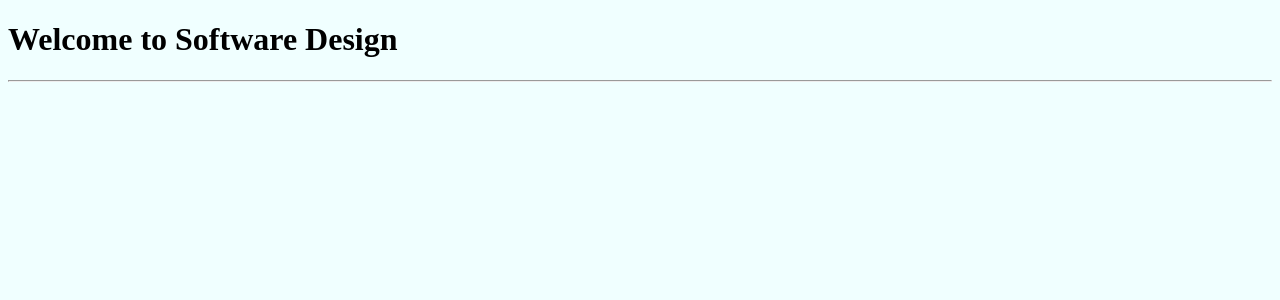
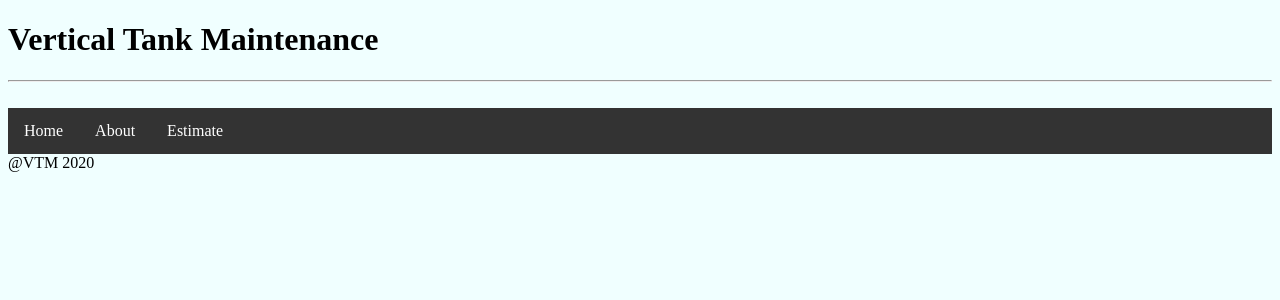
Before and after one commit to DylanHumble/vtm_site, a Flask app: template templates/base.html in a window 1280 px wide. Shown: the top 300 px of the page. Run offline with Flask 2, Linux system fonts and the light colour scheme; the template is opened without the code that fills it, so the values that code supplies are empty.

Commit message:
Added navigation bar to base.html

```diff
--- a/app.py
+++ b/app.py
@@ -7,9 +7,13 @@ app = Flask(__name__)
 def index():
     return render_template('index.html')
 
-@app.route('/mike')
+@app.route('/about')
 def mike():
-    return render_template('mike.html')
+    return render_template('about.html')
+
+@app.route('/estimate')
+def mike():
+    return render_template('estimate.html')
 
 if __name__ == '__main__':
     app.run(debug=True)
--- a/static/css/stylesheet.css
+++ b/static/css/stylesheet.css
@@ -1,3 +1,28 @@
 body{
     background-color: azure;
 }
+
+ul {
+    list-style-type: none;
+    margin: 0;
+    padding: 0;
+    overflow: hidden;
+    background-color: #333;
+  }
+
+  li {
+    float: left;
+  }
+
+  li a {
+    display: block;
+    color: white;
+    text-align: center;
+    padding: 14px 16px;
+    text-decoration: none;
+  }
+
+
+  li a:hover {
+    background-color: #111;
+  }
--- a/templates/base.html
+++ b/templates/base.html
@@ -3,19 +3,26 @@
 <head>
     <meta charset="UTF-8">
     <meta name="viewport" content="width=device-width, initial-scale=1.0">
-    <title>{% block title %} {% endblock%}</title>
+    <title>{% block title %} Vertical Tank Maintenance {% endblock%}</title>
     <link rel="stylesheet" type="text/css" href="{{ url_for('static', filename='css/stylesheet.css') }}">
 </head>
 <body>
     <div>
-        <h1>Welcome to Software Design</h1>
+        <h1>Vertical Tank Maintenance</h1>
         <hr>
         <br>
 
         {% block body %}
-
+        <ul>
+            <li><a href="index.html"> Home </a></li>
+            <li><a href="about.html.html"> About </a></li>
+            <li><a href="estimate.html"> Estimate </a></li>
+        </ul>
         {% endblock %}
 
     </div>
+    <footer>
+        @VTM 2020
+    </footer>
 </body>
 </html>
--- a/templates/index.html
+++ b/templates/index.html
@@ -1,6 +1,6 @@
 {% extends 'base.html' %}
 
-{% block title %} Welcome to the home page {% endblock %}
+{% block title %} Welcome to VTM! {% endblock %}
 
 
-{% block body %} Hello world! {% endblock %}
+{% block body %}  {% endblock %}
```
Also changed, not shown: static/css/above_ground_vertical_tanks.jpg (added).
